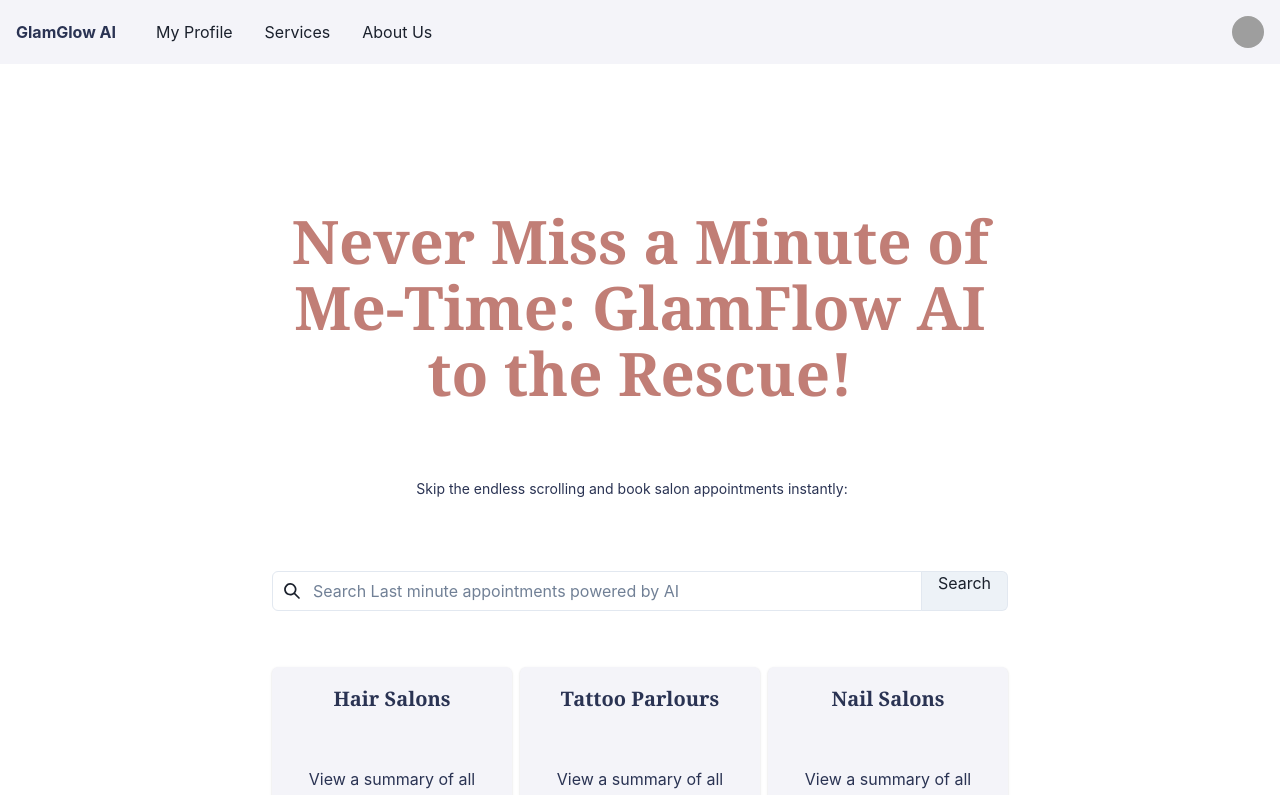
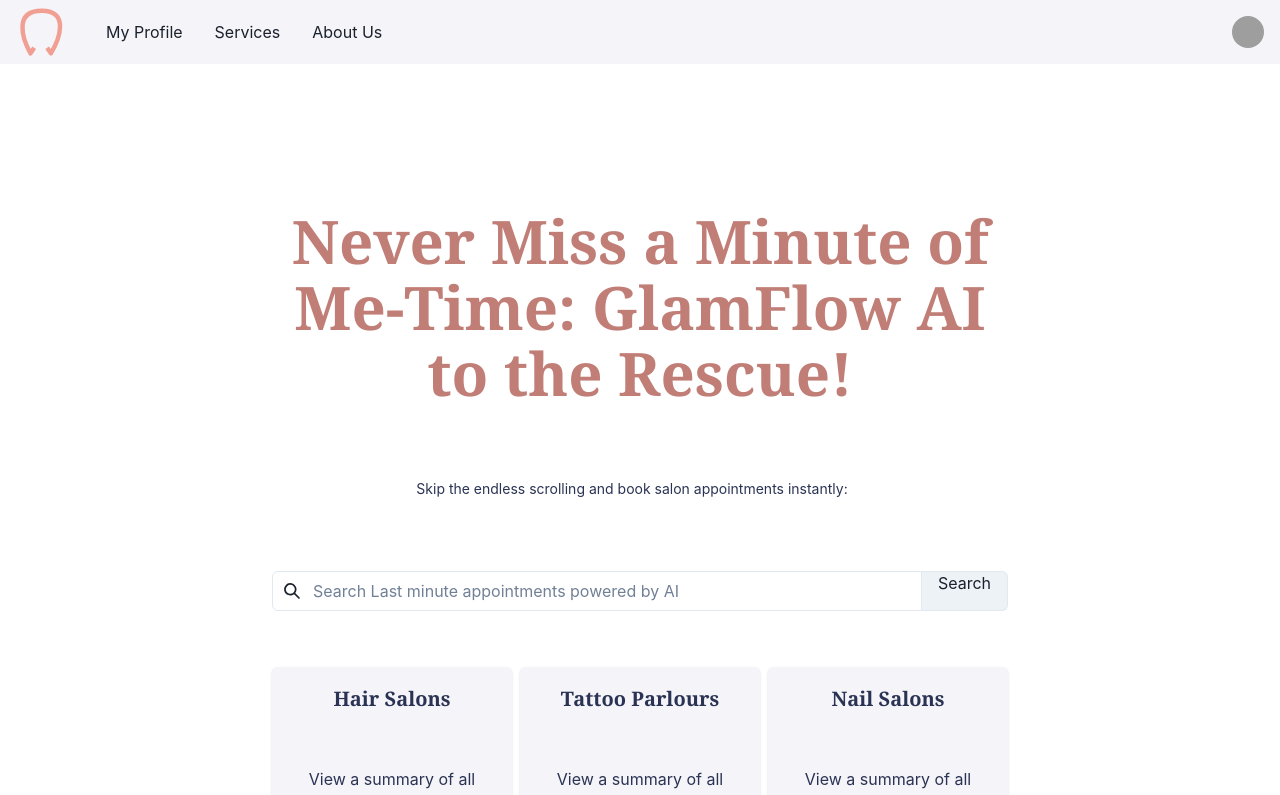
Before and after one commit to garv-seth/GlamFlowAI, a React (Create React App) app in the folder frontend/: page / in a window 1280 px wide. Shown: the top 795 px of the page. Built offline with nearby package versions, Linux system fonts and the light colour scheme; grey boxes are pictures that could not be loaded; the HTML template or start-up script is replaced by a standard one.

Commit message:
add logo to nav bar

```diff
--- a/frontend/src/components/Navbar.js
+++ b/frontend/src/components/Navbar.js
@@ -4,6 +4,7 @@
   Avatar,
   HStack,
   Link,
+  Image as ChakraImage,
   IconButton,
   Button,
   Menu,
@@ -57,7 +58,9 @@
             onClick={isOpen ? onClose : onOpen}
           />
           <HStack spacing={8} alignItems={"center"}>
-            <Box color={textColor}><b>GlamGlow AI</b></Box>
+            <Box color={textColor}>
+            <ChakraImage src="/assets/glamflow-logo.svg" alt="Logo" boxSize="50px" />
+            </Box>
             <HStack
               as={"nav"}
               spacing={4}
```
Also changed, not shown: frontend/public/assets/glamflow-logo.svg (added), frontend/public/assets/logo.svg (added).
